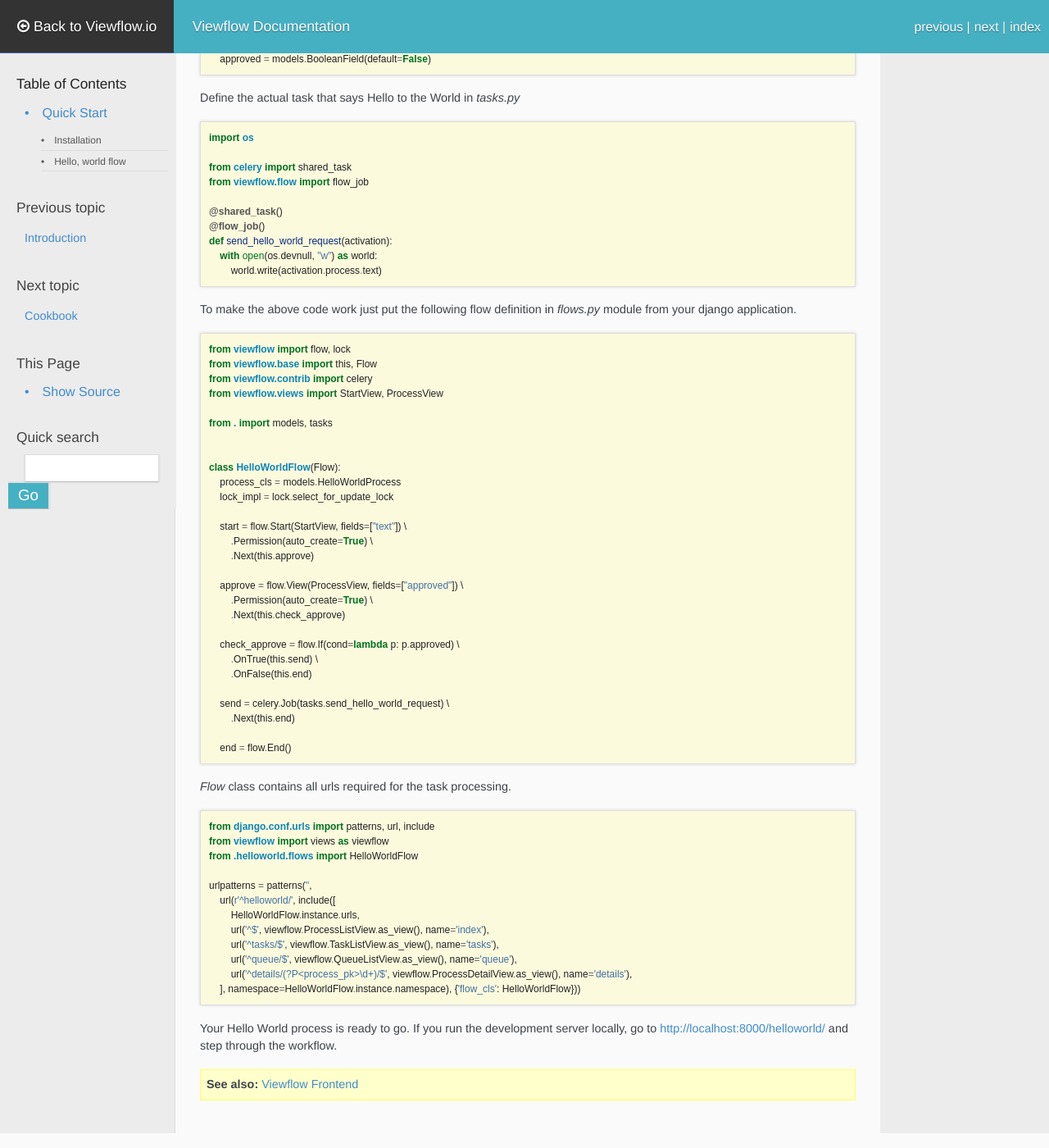
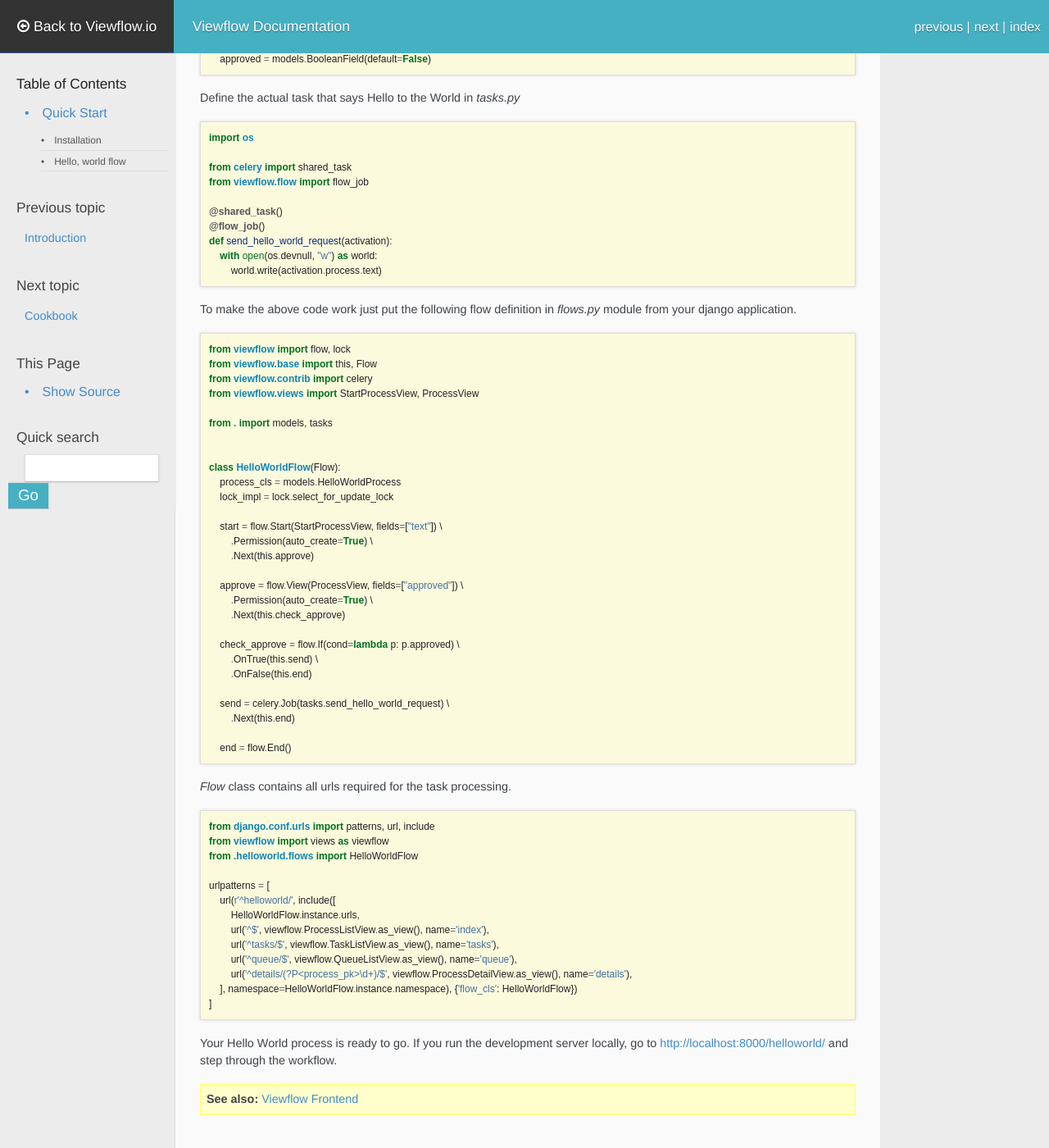
Before and after one commit to kmmbvnr/viewflow-docs-v1, a Sphinx documentation site: the page built from docs/quick_start.rst, in a window 1280 px wide and 1400 px high, scrolled down 901 px. Shown: the whole window at 82% size. Built offline with Sphinx 7.4.7, drawn with Linux system fonts in a browser that asks for light colours; nearby versions of some CDN libraries; some web fonts are replaced.

Commit message:
Quicstart fixes

```diff
--- a/docs/quick_start.rst
+++ b/docs/quick_start.rst
@@ -68,7 +68,7 @@
     from viewflow import flow, lock
     from viewflow.base import this, Flow
     from viewflow.contrib import celery
-    from viewflow.views import StartView, ProcessView
+    from viewflow.views import StartProcessView, ProcessView
 
     from . import models, tasks
 
@@ -77,7 +77,7 @@
         process_cls = models.HelloWorldProcess
         lock_impl = lock.select_for_update_lock
 
-        start = flow.Start(StartView, fields=["text"]) \
+        start = flow.Start(StartProcessView, fields=["text"]) \
             .Permission(auto_create=True) \
             .Next(this.approve)
 
@@ -102,14 +102,15 @@
     from viewflow import views as viewflow
     from .helloworld.flows import HelloWorldFlow
 
-    urlpatterns = patterns('',
+    urlpatterns = [
         url(r'^helloworld/', include([
             HelloWorldFlow.instance.urls,
             url('^$', viewflow.ProcessListView.as_view(), name='index'),
             url('^tasks/$', viewflow.TaskListView.as_view(), name='tasks'),
             url('^queue/$', viewflow.QueueListView.as_view(), name='queue'),
             url('^details/(?P<process_pk>\d+)/$', viewflow.ProcessDetailView.as_view(), name='details'),
-        ], namespace=HelloWorldFlow.instance.namespace), {'flow_cls': HelloWorldFlow}))
+        ], namespace=HelloWorldFlow.instance.namespace), {'flow_cls': HelloWorldFlow})
+    ]
 
 
 Your Hello World process is ready to go. If you run the development server
--- a/docs/viewflow_frontend.rst
+++ b/docs/viewflow_frontend.rst
@@ -44,7 +44,7 @@
 
 .. code-block:: python
 
-    from viewflow import frontent
+    from viewflow import frontend
 
     class MyFlow(Flow):
         ...
```
